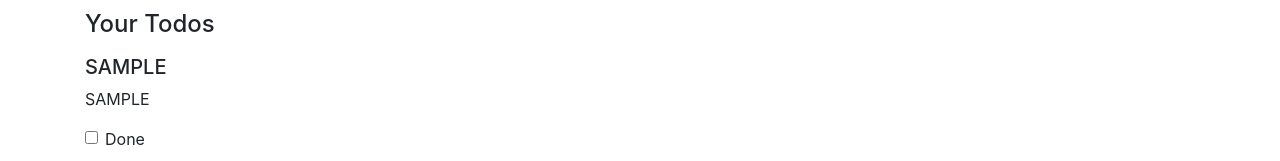
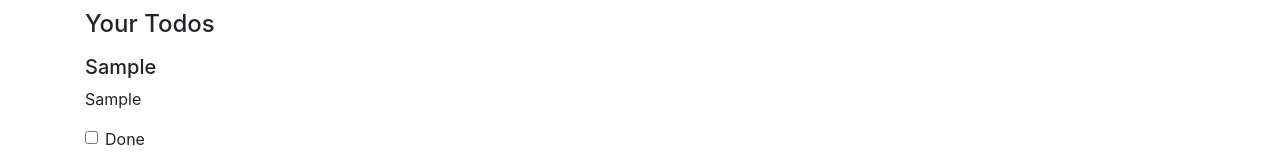
Before and after one commit to ronnyfarm222/Demo-Todo, an Angular app: page / in a window 1280 px wide. Both pictures are taken after typing "Sample", "Sample" into the empty fields and a click on the button "Add Todo". Shown: the part 366-527 px from the top of the page. Built offline with nearby package versions, Linux system fonts and the light colour scheme.

Commit message:
feat: Updated src/app/MyComponents/todo-item/todo-

```diff
--- a/src/app/MyComponents/todo-item/todo-item.component.html
+++ b/src/app/MyComponents/todo-item/todo-item.component.html
@@ -1,6 +1,6 @@
 <div class="my-3">
-    <h5 [ngClass]="{'strike': !todo.active}">{{todo.title | uppercase}}</h5>
-    <p [ngClass]="{'strike': !todo.active}">{{todo.desc | uppercase}}</p>
+    <h5 [ngClass]="{'strike': !todo.active}">{{todo.title}}</h5>
+    <p [ngClass]="{'strike': !todo.active}">{{todo.desc}}</p>
     <div class="form-group form-check">
         <input type="checkbox" class="form-check-input" id="todo{{i}}" (click)="onCheckboxClick(todo)" [checked]="!todo.active">
         <label class="form-check-label" for="todo{{i}}">Done</label>
```
